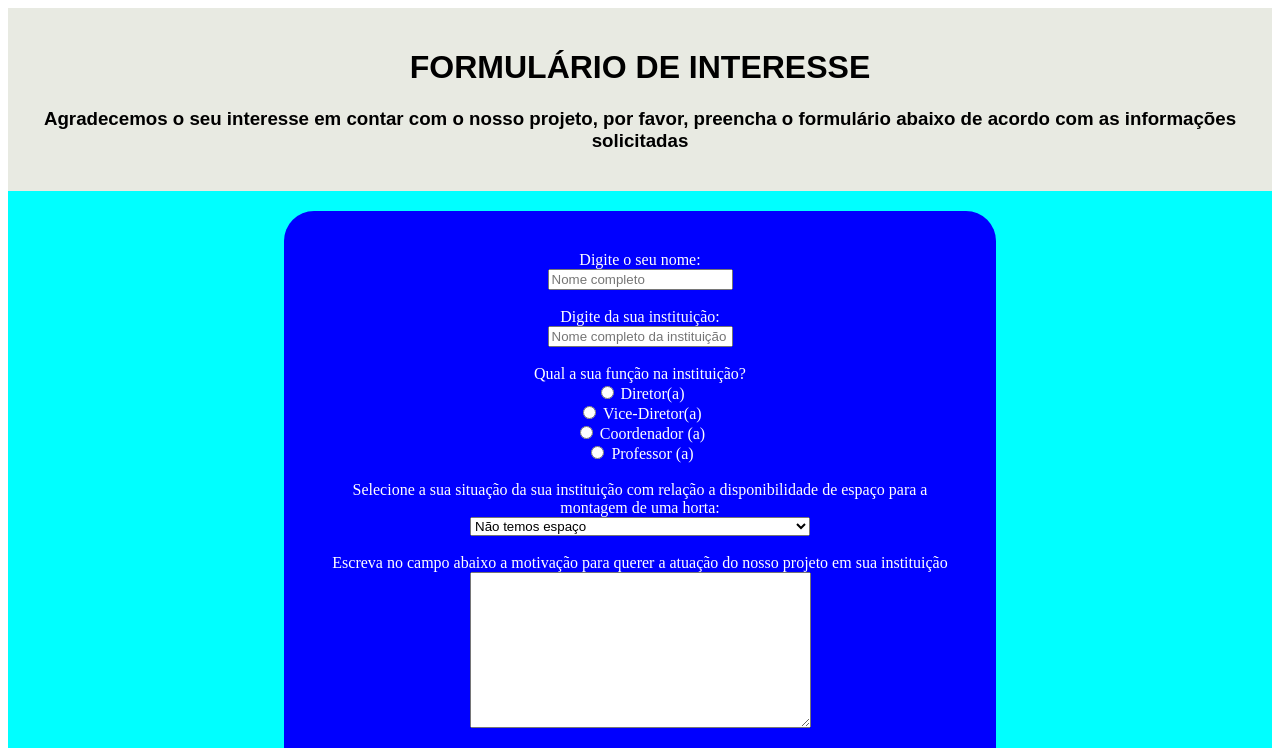
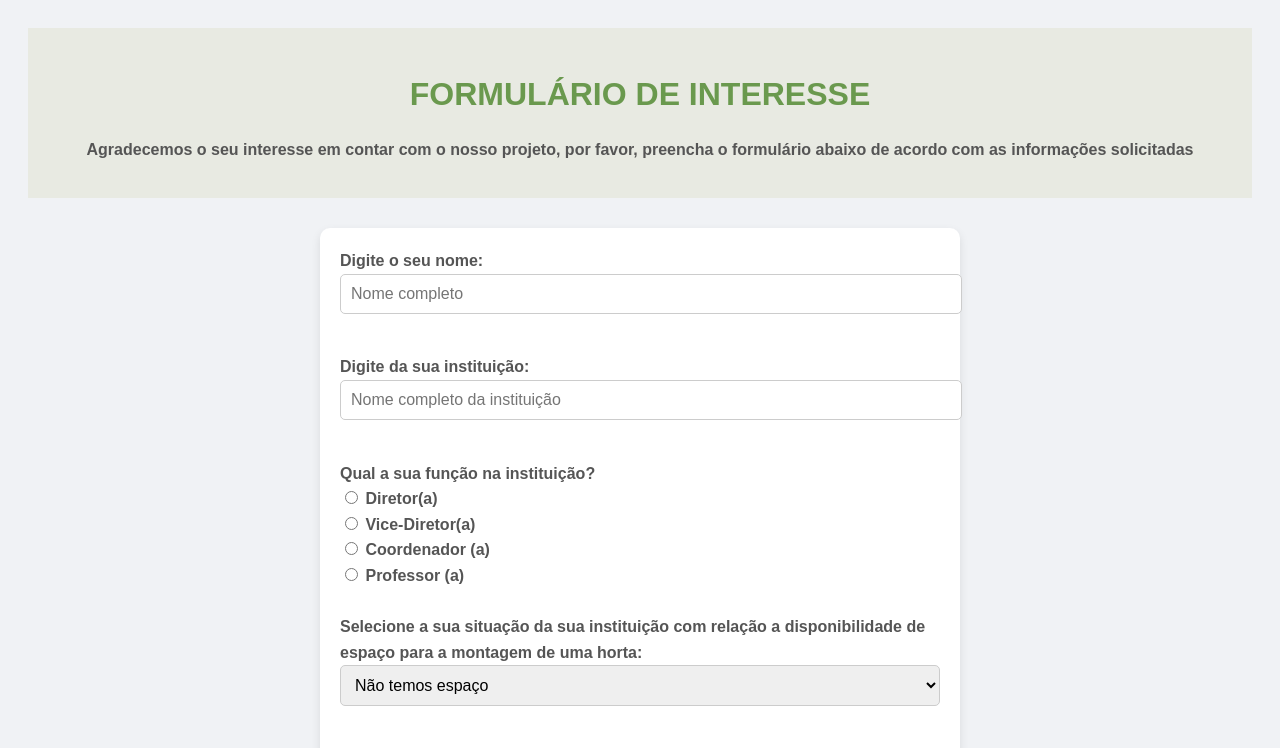
Before and after one commit to AndreSouza94/Projeto-Engenhorta, a plain HTML site: page Formulário.html in a window 1280 px wide. Shown: the top 748 px of the page. Drawn offline with Linux system fonts and the light colour scheme.

Commit message:
Update forms.css

```diff
--- a/forms.css
+++ b/forms.css
@@ -8,28 +8,70 @@ header{
 
 }
 
-main{
-
-    display: flex;
-    flex-direction: column;
-    justify-content: flex-start;
-    text-align: center;
-    background-color: aqua;
+body {
+    font-family: Arial, sans-serif;
+    background-color: #f0f2f5;
+    color: #333;
+    line-height: 1.6;
+    padding: 20px;
 }
 
-form{
-    padding: 40px;
-    width: 50%;
-
-    background-color: blue;
-    border-radius: 30px;
-    margin: auto;
-    margin-top: 20px;
+header {
+    text-align: center;
+    margin-bottom: 30px;
 }
 
-label{
-    color: white;
+header h1 {
+    font-size: 2rem;
+    color: #6a994e;
+    margin-bottom: 10px;
 }
-button{
-    margin: 30px;
+
+header h3 {
+    font-size: 1rem;
+    color: #555;
 }
+
+/* Estilização do formulário */
+form {
+    background-color: #fff;
+    padding: 20px;
+    border-radius: 10px;
+    box-shadow: 0 4px 10px rgba(0, 0, 0, 0.1);
+    max-width: 600px;
+    margin: 0 auto;
+}
+
+form label {
+    font-weight: bold;
+    margin-bottom: 5px;
+    color: #555;
+}
+
+form input[type="text"],
+form textarea,
+form select {
+    width: 100%;
+    padding: 10px;
+    border: 1px solid #ccc;
+    border-radius: 5px;
+    font-size: 1rem;
+    margin-bottom: 15px;
+}
+
+
+/* Estilização do botão */
+form button {
+    background-color: #a7c957;
+    color: #fff;
+    border: none;
+    padding: 10px 20px;
+    font-size: 1rem;
+    font-weight: bold;
+    border-radius: 5px;
+    cursor: pointer;
+}
+
+form button:hover {
+    background-color: #6a994e;
+}
```
